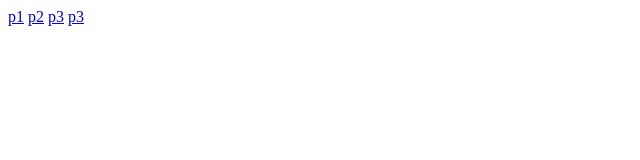
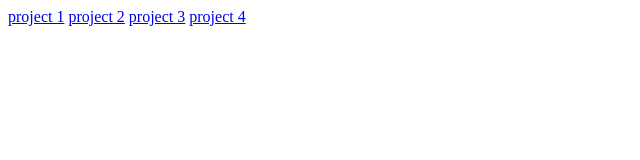
Before and after one commit to VISH01AL/learning-frontend, a plain HTML site: page Index.html in a window 1280 px wide. Shown: the whole page, without its empty margins (0-640 px from the left). Drawn offline with Linux system fonts and the light colour scheme.

Commit message:
Update Index.html

```diff
--- a/Index.html
+++ b/Index.html
@@ -4,9 +4,9 @@
 	<title>navigate</title>
 </head>
 <body>
-	<a href="Digital Clock/html/index.html">p1</a>
-	<a href="Rock Paper Scissor/html/index.html">p2</a>
-	<a href="Temperature convertor/html/index.html">p3</a>
-	<a href="Tic Tac Toe/html/index.html">p3</a>
+	<a href="Digital Clock/html/index.html">project 1</a>
+	<a href="Rock Paper Scissor/html/index.html">project 2</a>
+	<a href="Temperature convertor/html/index.html">project 3</a>
+	<a href="Tic Tac Toe/html/index.html">project 4</a>
 </body>
 </html>
```
